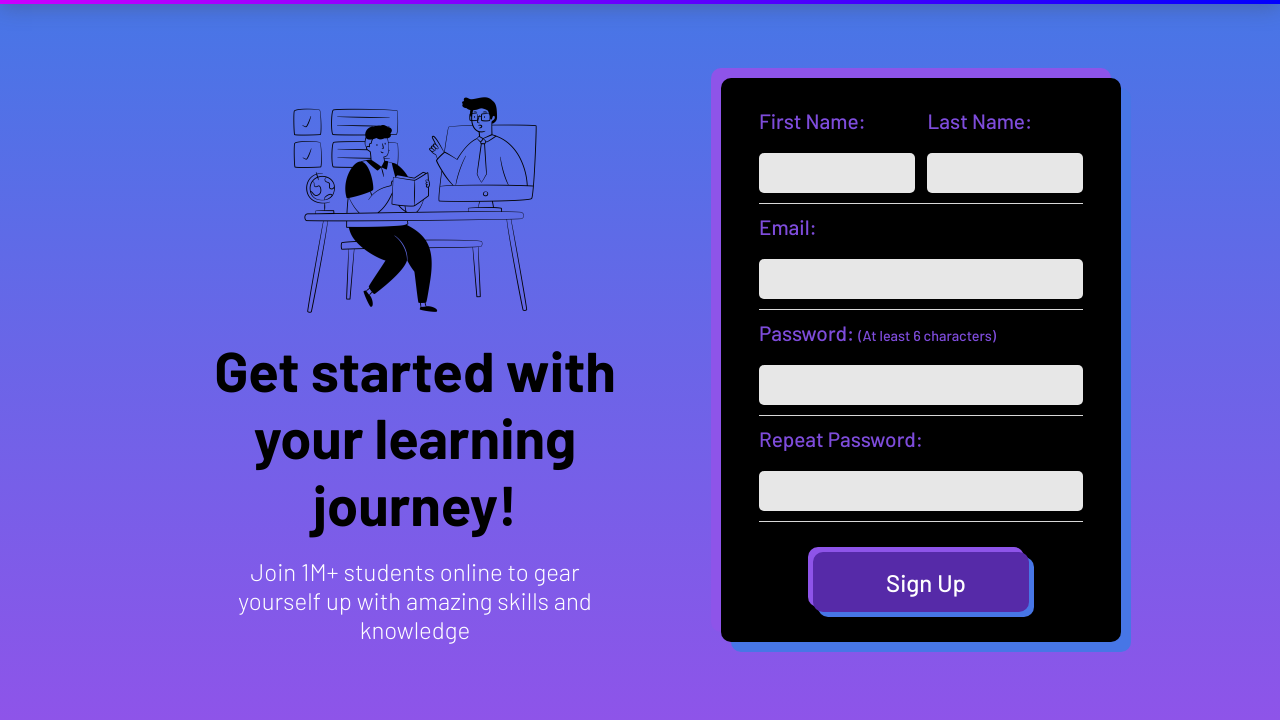
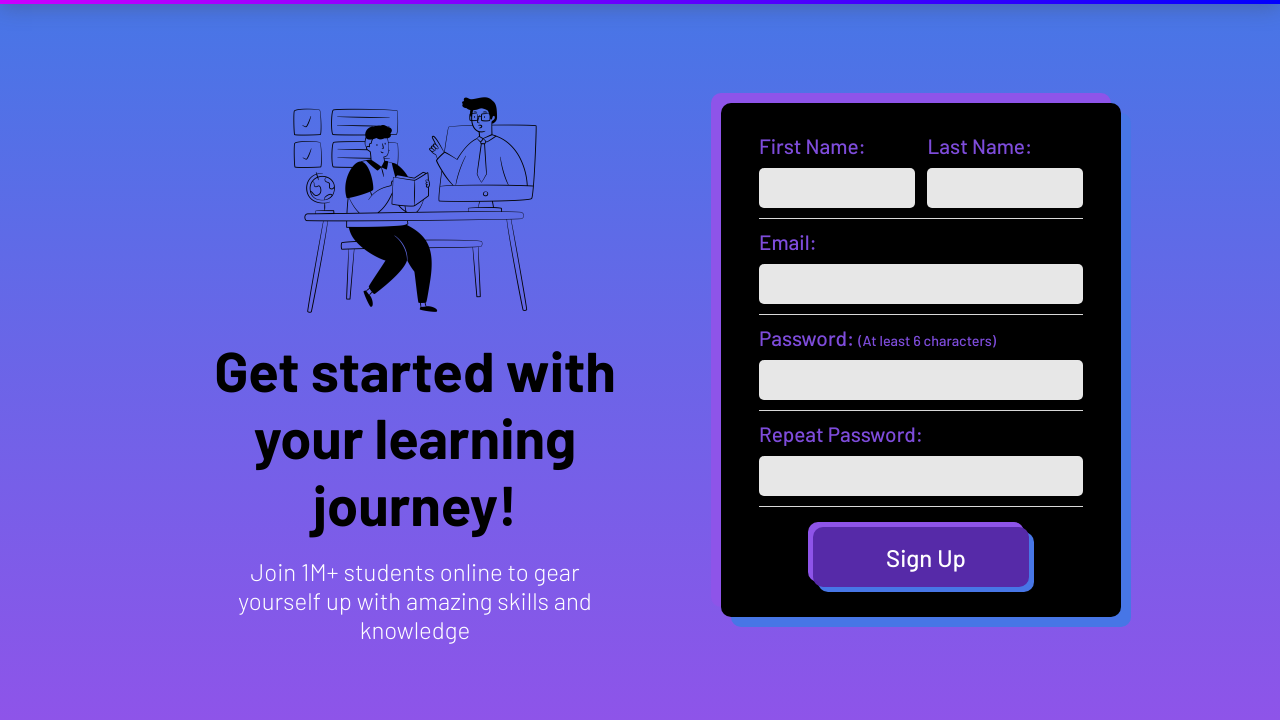
Before and after one commit to roywangroytw/ruby_on_rails_practice, a Rails app: page /sign_up in a window 1280 px wide. Shown: the part 80-800 px from the top of the page. Run offline with Rails 7, Linux system fonts and the light colour scheme; style sheets or scripts are compiled from the project's sources.

Commit message:
modified sign up page form field margin-top

```diff
--- a/app/assets/stylesheets/application.css
+++ b/app/assets/stylesheets/application.css
@@ -202,7 +202,7 @@
 
 .sign_up_section_content input {
     height: 40px;
-    margin-top: 20px;
+    margin-top: 10px;
     background-color: rgb(231, 231, 231);
     border-radius: 5px;
     font-size: 1.2rem;
```
